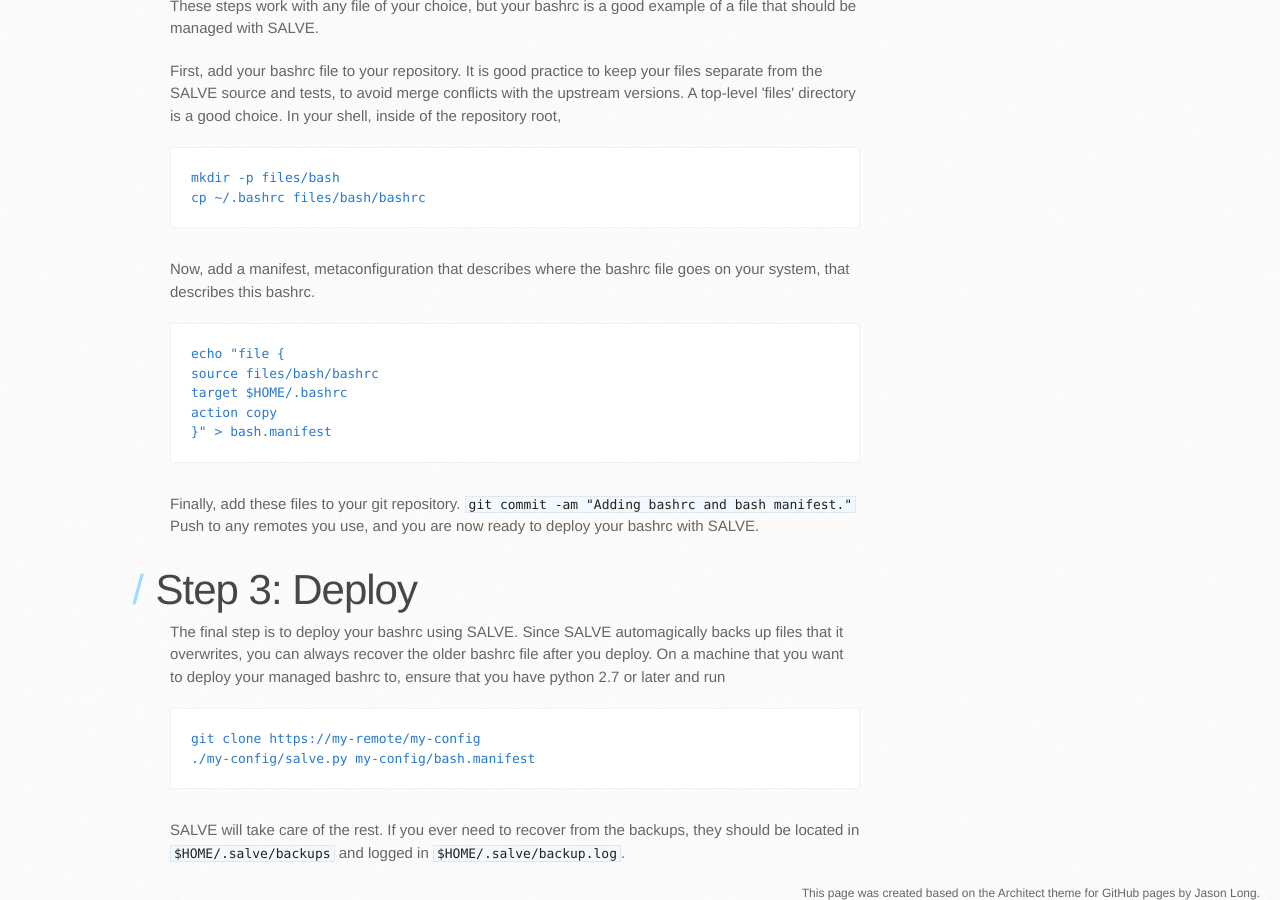
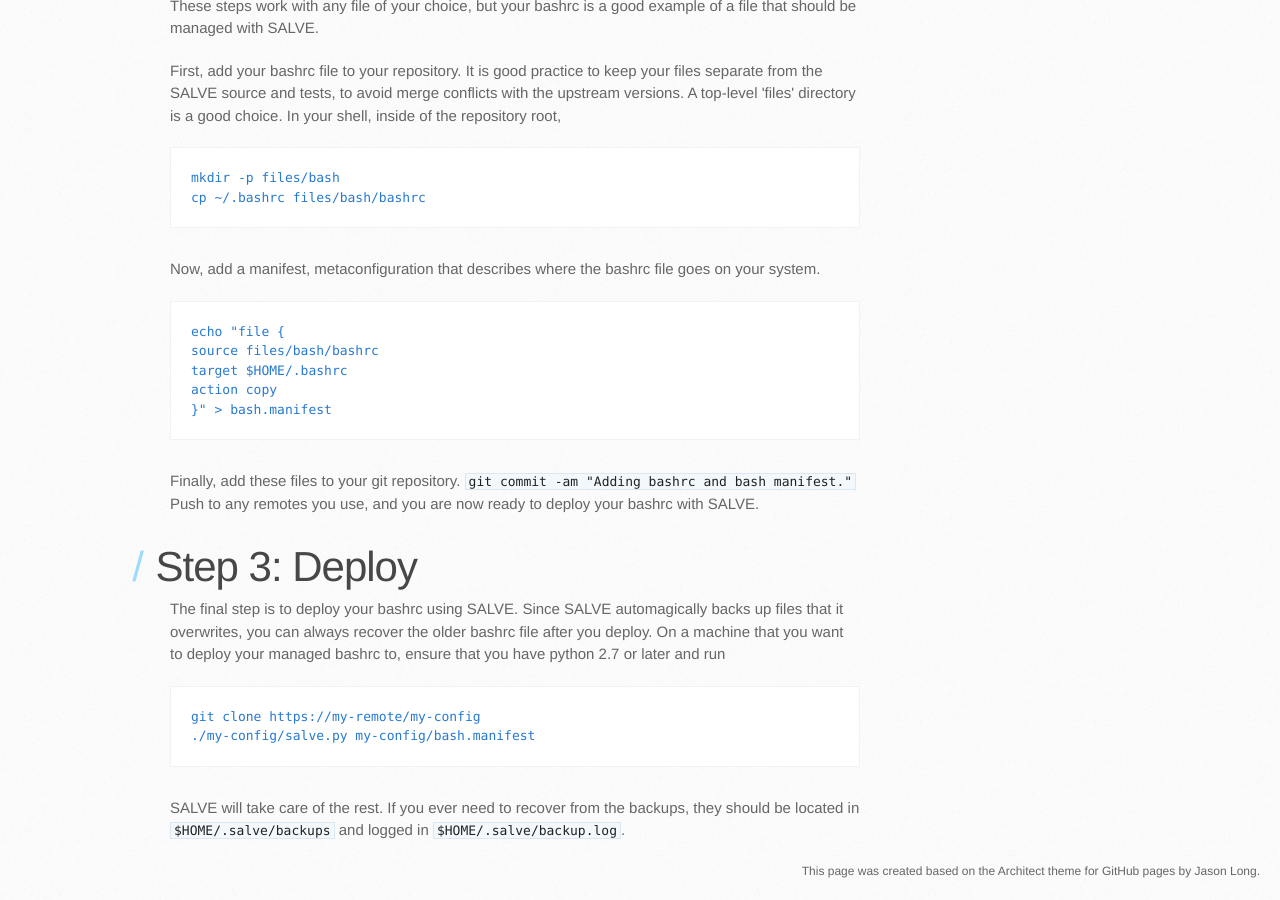
Before and after one commit to sirosen/salve.sirosen.net, a Jekyll site: the page built from quickstart.html, in a window 1280 px wide and 900 px high, scrolled down 1357 px. Built offline with Jekyll 4.4.1, drawn with Linux system fonts in a browser that asks for light colours; some web fonts are replaced.

Commit message:
Typo fix in quickstart.

```diff
--- a/quickstart.html
+++ b/quickstart.html
@@ -51,7 +51,7 @@ In your shell, inside of the repository root,</p>
 <pre><code>mkdir -p files/bash
 cp ~/.bashrc files/bash/bashrc</code></pre>
 
-<p>Now, add a <i>manifest</i>, metaconfiguration that describes where the bashrc file goes on your system, that describes this bashrc.</p>
+<p>Now, add a manifest, metaconfiguration that describes where the bashrc file goes on your system.</p>
 
 <pre><code>echo "file {
 source files/bash/bashrc
```
